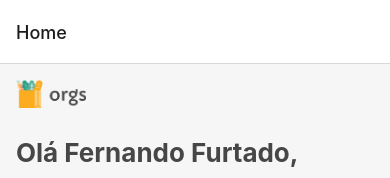
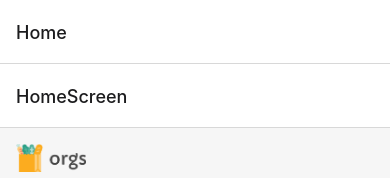
Before and after one commit to Fernando-EngComputacao/navigation-react-native, a React Native app: screen /Home in a window 390 px wide. Shown: the top 178 px of the page. Built offline with nearby package versions, Linux system fonts and the light colour scheme.

Commit message:
Navigation Stack - go on

```diff
--- a/src/routes/AppRoutes.js
+++ b/src/routes/AppRoutes.js
@@ -4,13 +4,14 @@
 
 import Home from '../screens/Produtores';
 import MelhoresProdutores from '../screens/MelhoresProdutores';
+import ProductorRoutes from "./ProductorRoutes";
 
 export default function AppRoutes() {
     const Tab = createBottomTabNavigator();
 
     return <NavigationContainer>
         <Tab.Navigator>
-            <Tab.Screen name='Home' component={Home} />
+            <Tab.Screen name='Home' component={ProductorRoutes} />
             <Tab.Screen name='Melhores Produtores' component={MelhoresProdutores} />
         </Tab.Navigator>
     </NavigationContainer>
--- /dev/null
+++ b/src/routes/ProductorRoutes.js
@@ -0,0 +1,15 @@
+import { createNativeStackNavigator } from "@react-navigation/native-stack";
+import React from "react";
+
+import Produtor from "../screens/Produtor";
+import Home from '../screens/Home';
+
+export default function ProductorRoutes() {
+    const Stack = createNativeStackNavigator();
+
+    return <Stack.Navigator>
+        <Stack.Screen name="HomeScreen" component={Home} />
+        <Stack.Screen name="Produtor" component={Produtor} />
+    </Stack.Navigator>
+
+}
--- /dev/null
+++ b/src/screens/Produtor/index.js
@@ -0,0 +1,6 @@
+import React from "react";
+import { Text } from "react-native";
+
+export default function Produtor() {
+    return <Text>Produtor</Text>
+}
--- a/src/screens/Produtores/index.js
+++ b/src/screens/Produtores/index.js
@@ -5,8 +5,11 @@
 import Topo from './components/Topo';
 import useProdutores from '../../hooks/useProdutores';
 import useTextos from '../../hooks/useTextos';
+import { useNavigation } from '@react-navigation/native';
 
 export default function Produtores({ melhoresProdutores }) {
+  const navigation = useNavigation();
+
   const lista = useProdutores(melhoresProdutores);
   const { tituloProdutores } = useTextos();
 
```
